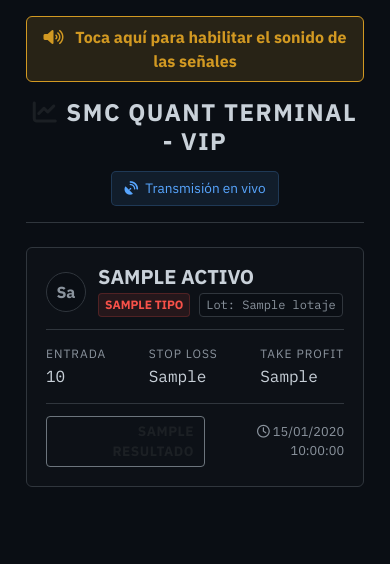
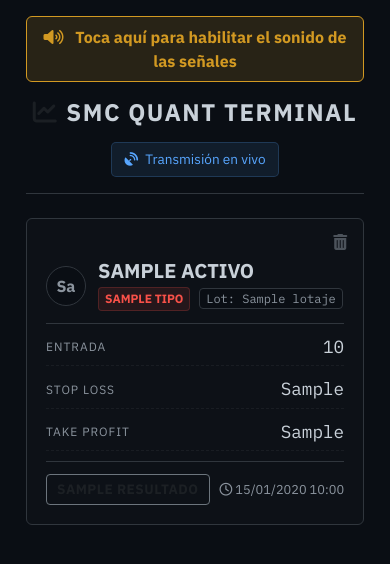
Before and after one commit to empleopro/panel-trading-vip, a Django app: template panel_vip/templates/panel.html in a window 390 px wide. Shown: the top 564 px of the page. Run offline with Django 3.2, Linux system fonts and the light colour scheme; the template is opened without the code that fills it: most values are stand-ins (such as "Sample title", 1, 10 or a date in 2020).

Commit message:
Panel móvil arreglado, pips automáticos y botón de borrar

```diff
--- a/panel_vip/templates/panel.html
+++ b/panel_vip/templates/panel.html
@@ -4,25 +4,16 @@
     <meta charset="UTF-8">
     <meta name="viewport" content="width=device-width, initial-scale=1.0">
     <title>SMC Quant Terminal - VIP</title>
-    <!-- Bootstrap Modo Oscuro -->
     <link href="https://cdn.jsdelivr.net/npm/bootstrap@5.3.0/dist/css/bootstrap.min.css" rel="stylesheet">
-    <!-- FontAwesome para iconos -->
     <link href="https://cdnjs.cloudflare.com/ajax/libs/font-awesome/6.0.0-beta3/css/all.min.css" rel="stylesheet">
-    <!-- Google Fonts -->
     <link href="https://fonts.googleapis.com/css2?family=IBM+Plex+Mono:wght@400;600&family=IBM+Plex+Sans:wght@400;700&display=swap" rel="stylesheet">
 
     <style>
         :root {
-            --bg-terminal: #0a0e14;
-            --bg-card: #0d1117;
-            --border-color: #30363d;
-            --text-primary: #c9d1d9;
-            --text-secondary: #8b949e;
-            --buy-color: #3fb950;
-            --sell-color: #f85149;
-            --be-color: #d29922;
-            --font-sans: 'IBM Plex Sans', sans-serif;
-            --font-mono: 'IBM Plex Mono', monospace;
+            --bg-terminal: #0a0e14; --bg-card: #0d1117; --border-color: #30363d;
+            --text-primary: #c9d1d9; --text-secondary: #8b949e;
+            --buy-color: #3fb950; --sell-color: #f85149; --be-color: #d29922;
+            --font-sans: 'IBM Plex Sans', sans-serif; --font-mono: 'IBM Plex Mono', monospace;
         }
 
         body { background-color: var(--bg-terminal); color: var(--text-primary); font-family: var(--font-sans); margin: 0; }
@@ -32,11 +23,11 @@
         #audio-alert:hover { background: rgba(210, 153, 34, 0.25); }
 
         .header-terminal { display: flex; justify-content: space-between; align-items: center; padding-bottom: 1rem; border-bottom: 1px solid var(--border-color); margin-bottom: 1.5rem; }
-        .header-title { font-size: 1.5rem; font-weight: 700; color: var(--text-primary); text-transform: uppercase; letter-spacing: 1.5px; margin: 0; }
+        .header-title { font-size: 1.5rem; font-weight: 700; text-transform: uppercase; letter-spacing: 1.5px; margin: 0; }
         .header-status { font-size: 0.85rem; color: #58a6ff; background: rgba(88, 166, 255, 0.1); padding: 0.4rem 0.8rem; border-radius: 5px; border: 1px solid rgba(88, 166, 255, 0.2); }
 
         .signal-list { list-style: none; padding: 0; margin: 0; }
-        .signal-item { background-color: var(--bg-card); border: 1px solid var(--border-color); border-radius: 6px; margin-bottom: 0.8rem; padding: 1.2rem; display: flex; align-items: center; justify-content: space-between; transition: border-color 0.2s ease; position: relative; }
+        .signal-item { background-color: var(--bg-card); border: 1px solid var(--border-color); border-radius: 6px; margin-bottom: 0.8rem; padding: 1.2rem; display: flex; align-items: center; justify-content: space-between; transition: 0.2s ease; position: relative; }
 
         .signal-asset-col { display: flex; align-items: center; flex: 0 0 20%; min-width: 180px; }
         .asset-icon-placeholder { width: 40px; height: 40px; background-color: var(--bg-terminal); border-radius: 50%; margin-right: 12px; display: flex; align-items: center; justify-content: center; border: 1px solid var(--border-color); color: var(--text-secondary); font-weight: 700; }
@@ -45,61 +36,39 @@
         .order-type-tag { font-size: 0.75rem; font-weight: 700; text-transform: uppercase; padding: 2px 6px; border-radius: 4px; display: inline-block; }
         .text-buy .order-type-tag { color: var(--buy-color); background: rgba(63, 185, 80, 0.1); border: 1px solid rgba(63, 185, 80, 0.2); }
         .text-sell .order-type-tag { color: var(--sell-color); background: rgba(248, 81, 73, 0.1); border: 1px solid rgba(248, 81, 73, 0.2); }
-
-        .lot-tag { font-size: 0.75rem; color: var(--text-secondary); background: var(--bg-terminal); border: 1px solid var(--border-color); padding: 2px 6px; border-radius: 4px; margin-left: 5px; font-family: var(--font-mono); display: inline-block; }
+        .lot-tag { font-size: 0.75rem; color: var(--text-secondary); background: var(--bg-terminal); border: 1px solid var(--border-color); padding: 2px 6px; border-radius: 4px; margin-left: 5px; font-family: var(--font-mono); }
 
         .signal-pricing-col { flex: 1; display: flex; justify-content: space-around; padding: 0 2rem; }
         .price-label-group { display: flex; flex-direction: column; align-items: center; }
         .price-label-text { font-size: 0.75rem; color: var(--text-secondary); text-transform: uppercase; letter-spacing: 1px; margin-bottom: 1px; }
         .price-value { font-family: var(--font-mono); font-size: 1.1rem; }
 
-        .signal-meta-col { flex: 0 0 15%; display: flex; flex-direction: column; align-items: flex-end; text-align: right; justify-content: center; }
+        .signal-meta-col { flex: 0 0 15%; display: flex; flex-direction: column; align-items: flex-end; justify-content: center; }
 
         .result-badge { font-size: 0.85rem; font-weight: 700; padding: 4px 10px; border-radius: 4px; text-transform: uppercase; margin-bottom: 8px; letter-spacing: 0.5px; }
         .result-win { background-color: rgba(63, 185, 80, 0.15); color: var(--buy-color); border: 1px solid var(--buy-color); }
         .result-loss { background-color: rgba(248, 81, 73, 0.15); color: var(--sell-color); border: 1px solid var(--sell-color); }
         .result-be { background-color: rgba(210, 153, 34, 0.15); color: var(--be-color); border: 1px solid var(--be-color); }
-
         .time-text { color: var(--text-secondary); font-size: 0.8rem; }
 
+        .btn-delete { position: absolute; top: 10px; right: 10px; background: transparent; border: none; color: var(--text-secondary); opacity: 0.5; transition: 0.2s; cursor: pointer; }
+        .btn-delete:hover { opacity: 1; color: var(--sell-color); }
+
         /* ========================================= */
-        /* MAGIA PARA ADAPTAR A CELULARES (RESPONSIVE) */
+        /* MAGIA PARA CELULARES (DISEÑO EN LISTA)    */
         /* ========================================= */
         @media (max-width: 768px) {
             .terminal-layout { padding: 1rem; }
+            .header-terminal { flex-direction: column; gap: 15px; text-align: center; }
+            .signal-item { flex-direction: column; align-items: stretch; gap: 10px; padding-top: 2rem; }
+            .signal-asset-col { border-bottom: 1px solid var(--border-color); padding-bottom: 12px; }
 
-            .header-terminal { flex-direction: column; gap: 15px; text-align: center; }
+            /* Acá arreglamos que no se encimen los precios */
+            .signal-pricing-col { flex-direction: column; padding: 0; gap: 10px; }
+            .price-label-group { flex-direction: row; justify-content: space-between; align-items: center; border-bottom: 1px dashed rgba(255,255,255,0.05); padding-bottom: 5px; width: 100%; }
+            .price-label-text { margin-bottom: 0; }
 
-            .signal-item {
-                flex-direction: column;
-                align-items: stretch;
-                gap: 15px;
-            }
-
-            .signal-asset-col {
-                border-bottom: 1px solid var(--border-color);
-                padding-bottom: 12px;
-            }
-
-            .signal-pricing-col {
-                padding: 0;
-                justify-content: space-between;
-            }
-
-            .price-label-group {
-                align-items: flex-start;
-            }
-
-            .price-value { font-size: 1rem; }
-
-            .signal-meta-col {
-                flex-direction: row;
-                justify-content: space-between;
-                align-items: center;
-                border-top: 1px solid var(--border-color);
-                padding-top: 12px;
-            }
-
+            .signal-meta-col { flex-direction: row; justify-content: space-between; align-items: center; border-top: 1px solid var(--border-color); padding-top: 12px; }
             .result-badge { margin-bottom: 0; }
         }
     </style>
@@ -114,7 +83,7 @@
 
     <div class="header-terminal">
         <h1 class="header-title">
-            <i class="fas fa-chart-line text-muted me-2"></i>SMC Quant Terminal - VIP
+            <i class="fas fa-chart-line text-muted me-2"></i>SMC Quant Terminal
         </h1>
         <div class="header-status">
             <i class="fas fa-satellite-dish me-1"></i> Transmisión en vivo
@@ -128,6 +97,15 @@
 
         {% for senal in senales %}
         <li class="signal-item {% if senal.tipo == 'Compra' or senal.tipo == 'BUY' %}text-buy{% else %}text-sell{% endif %}">
+
+            <!-- BOTÓN DE BORRAR SEÑAL -->
+            <form method="POST" class="m-0 p-0">
+                {% csrf_token %}
+                <input type="hidden" name="borrar_id" value="{{ senal.id }}">
+                <button type="submit" class="btn-delete" title="Borrar señal" onclick="return confirm('¿Seguro que querés borrar esta señal?')">
+                    <i class="fas fa-trash-alt"></i>
+                </button>
+            </form>
 
             <div class="signal-asset-col">
                 <div class="asset-icon-placeholder">{{ senal.activo|slice:":2" }}</div>
@@ -145,20 +123,24 @@
             <div class="signal-pricing-col">
                 <div class="price-label-group">
                     <span class="price-label-text">Entrada</span>
-                    <span class="price-value">{{ senal.precio_entrada }}</span>
+                    <span class="price-value entry-val">{{ senal.precio_entrada }}</span>
                 </div>
 
                 <div class="price-label-group">
                     <span class="price-label-text">Stop Loss</span>
                     <div class="d-flex align-items-center">
-                        <span class="price-value">{{ senal.sl }}</span>
+                        <span class="price-value sl-val">{{ senal.sl }}</span>
+                        <!-- Insignia de PIPS oculta por defecto, JS la activa -->
+                        <span class="badge bg-transparent border border-secondary text-secondary ms-2 sl-badge" style="font-size: 0.65rem; display: none;"></span>
                     </div>
                 </div>
 
                 <div class="price-label-group">
                     <span class="price-label-text">Take Profit</span>
                     <div class="d-flex align-items-center">
-                        <span class="price-value">{{ senal.tp }}</span>
+                        <span class="price-value tp-val">{{ senal.tp }}</span>
+                        <!-- Insignia de PIPS oculta por defecto, JS la activa -->
+                        <span class="badge bg-transparent border border-secondary text-secondary ms-2 tp-badge" style="font-size: 0.65rem; display: none;"></span>
                     </div>
                 </div>
             </div>
@@ -166,16 +148,15 @@
             <div class="signal-meta-col">
                 {% if senal.resultado %}
                     <div class="result-badge
-                        {% if senal.resultado|lower == 'ganancia' or senal.resultado|lower == 'ganada' or senal.resultado|lower == 'tp' %}result-win
-                        {% elif senal.resultado|lower == 'perdida' or senal.resultado|lower == 'sl' %}result-loss
-                        {% elif senal.resultado|lower == 'be' or senal.resultado|lower == 'break even' %}result-be
+                        {% if senal.resultado|lower == 'ganancia' %}result-win
+                        {% elif senal.resultado|lower == 'perdida' %}result-loss
+                        {% elif senal.resultado|lower == 'be' %}result-be
                         {% else %}text-muted border border-secondary
                         {% endif %}">
                         {{ senal.resultado }}
                     </div>
                 {% endif %}
-
-                <span class="time-text"><i class="far fa-clock"></i> {{ senal.fecha_creacion|date:"d/m/Y H:i:s" }}</span>
+                <span class="time-text"><i class="far fa-clock"></i> {{ senal.fecha_creacion|date:"d/m/Y H:i" }}</span>
             </div>
         </li>
         {% empty %}
@@ -190,12 +171,8 @@
     let audioCtx = null;
 
     function iniciarAudio() {
-        if (!audioCtx) {
-            audioCtx = new (window.AudioContext || window.webkitAudioContext)();
-        }
-        if (audioCtx.state === 'suspended') {
-            audioCtx.resume();
-        }
+        if (!audioCtx) audioCtx = new (window.AudioContext || window.webkitAudioContext)();
+        if (audioCtx.state === 'suspended') audioCtx.resume();
         document.getElementById('audio-alert').style.display = 'none';
     }
 
@@ -204,27 +181,62 @@
         try {
             tocarTono(880, 0.15);
             setTimeout(() => tocarTono(1100, 0.25), 150);
-        } catch (e) {
-            console.error("Error de audio:", e);
-        }
+        } catch (e) { console.error("Error de audio:", e); }
     }
 
     function tocarTono(frecuencia, duracion) {
         const oscillator = audioCtx.createOscillator();
         const gainNode = audioCtx.createGain();
-
         oscillator.type = 'square';
         oscillator.frequency.setValueAtTime(frecuencia, audioCtx.currentTime);
-
         gainNode.gain.setValueAtTime(0.5, audioCtx.currentTime);
         gainNode.gain.exponentialRampToValueAtTime(0.01, audioCtx.currentTime + duracion);
-
         oscillator.connect(gainNode);
         gainNode.connect(audioCtx.destination);
-
         oscillator.start();
         oscillator.stop(audioCtx.currentTime + duracion);
     }
+
+    // --- CALCULADORA DE PIPS ---
+    function calcularPipsUI() {
+        document.querySelectorAll('.signal-item').forEach(item => {
+            const assetNameEl = item.querySelector('.asset-name');
+            if (!assetNameEl) return;
+
+            const symbol = assetNameEl.innerText.trim().toUpperCase();
+            // Reemplazamos coma por punto por si Python manda decimales con coma
+            const entry = parseFloat(item.querySelector('.entry-val').innerText.replace(',', '.'));
+            const sl = parseFloat(item.querySelector('.sl-val').innerText.replace(',', '.'));
+            const tp = parseFloat(item.querySelector('.tp-val').innerText.replace(',', '.'));
+
+            const calcularDistancia = (precioDestino) => {
+                if (!precioDestino || isNaN(precioDestino) || precioDestino === 0) return 0;
+                const diff = Math.abs(entry - precioDestino);
+
+                // Filtros matemáticos exactos
+                if (symbol.includes('XAU')) return (diff * 10).toFixed(1); // Oro
+                if (symbol.includes('EUR') || (symbol.includes('USD') && !symbol.includes('BTC'))) {
+                    return (diff * 10000).toFixed(1); // Forex
+                }
+                // BTC, US30 y Nasdaq
+                return diff.toFixed(1);
+            };
+
+            if (sl > 0) {
+                const slPips = calcularDistancia(sl);
+                const slBadge = item.querySelector('.sl-badge');
+                if(slBadge) { slBadge.innerText = slPips + " PIPS"; slBadge.style.display = "inline-block"; }
+            }
+            if (tp > 0) {
+                const tpPips = calcularDistancia(tp);
+                const tpBadge = item.querySelector('.tp-badge');
+                if(tpBadge) { tpBadge.innerText = tpPips + " PIPS"; tpBadge.style.display = "inline-block"; }
+            }
+        });
+    }
+
+    // Ejecutamos la calculadora al abrir la página
+    document.addEventListener("DOMContentLoaded", calcularPipsUI);
 
     setInterval(() => {
         fetch(window.location.href)
@@ -246,6 +258,8 @@
                 }
 
                 document.querySelector('.signal-list').innerHTML = nuevaListaHtml;
+                // Volvemos a calcular los Pips en las señales nuevas que entraron
+                calcularPipsUI();
             })
             .catch(err => console.error('Error:', err));
     }, 5000);
```
Also changed, not shown: panel_vip/views.py (+7 -0 lines).
